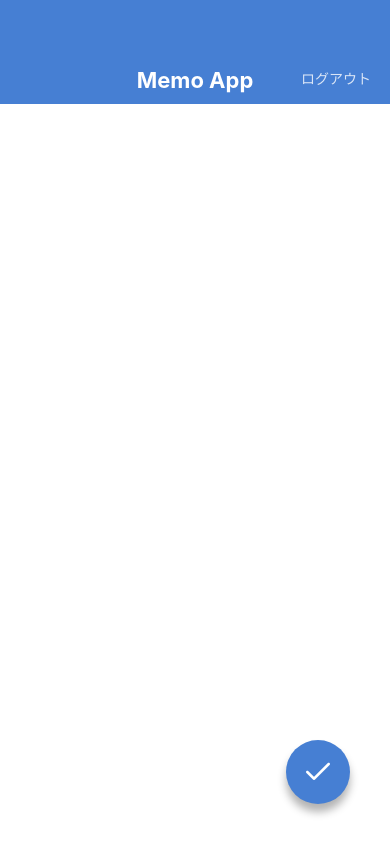
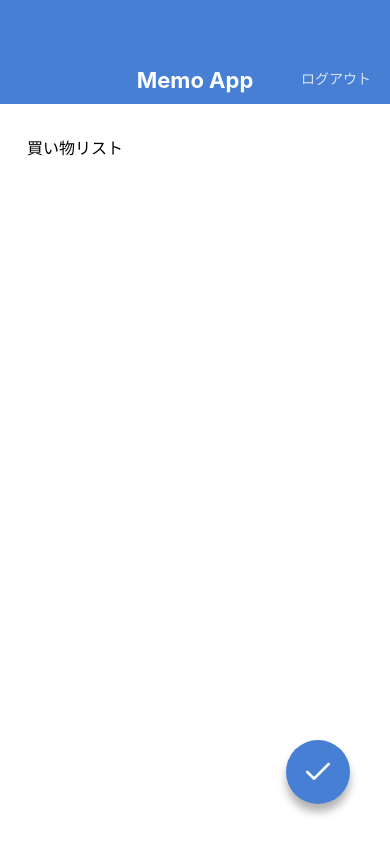
Before and after one commit to tono7/MemoApp, a React Native app: screen / in a window 390 px wide. Built offline with nearby package versions, Linux system fonts and the light colour scheme.

Commit message:
Replace KeyboardAvoidingView to KeyboardSafeView

```diff
--- a/App.jsx
+++ b/App.jsx
@@ -7,6 +7,6 @@ import MemoDetailScreen from './src/screens/MemoDetailScreen';
 
 export default function App() {
   return (
-    <MemoCreateScreen />
+    <MemoEditScreen />
   );
 }
--- /dev/null
+++ b/src/components/KeyboardSafeView.jsx
@@ -0,0 +1,73 @@
+import React, { useRef, useState, useEffect } from 'react';
+import {
+  Keyboard, Dimensions, Animated, ViewPropTypes,
+} from 'react-native';
+import { node } from 'prop-types';
+
+export default function KeyboardSafeView({ children, style }) {
+  const initialViewHeight = useRef(null);
+  const animatedViewHeight = useRef(null);
+  const [viewHeight, setViewHeight] = useState(null);
+
+  useEffect(() => {
+    Keyboard.addListener('keyboardDidShow', handleShow);
+    Keyboard.addListener('keyboardDidHide', handleHide);
+    return () => {
+      Keyboard.removeListener('keyboardDidShow', handleShow);
+      Keyboard.removeListener('keyboardDidHide', handleHide);
+    };
+  }, []);
+
+  useEffect(() => {
+    if ([initialViewHeight, animatedViewHeight, viewHeight].some((val) => val === null)) { return; }
+    // height is not supported with useNativeDriver: true
+    // https://github.com/react-native-community/react-native-modal/issues/163
+    if (viewHeight === initialViewHeight.current) {
+      Animated.timing(animatedViewHeight.current,
+        { toValue: initialViewHeight.current, duration: 300, useNativeDriver: false }).start();
+    } else {
+      Animated.timing(animatedViewHeight.current,
+        { toValue: viewHeight, duration: 300, useNativeDriver: false }).start();
+    }
+  }, [viewHeight]);
+
+  const handleShow = ({ endCoordinates }) => {
+    if (endCoordinates.height && initialViewHeight.current) {
+      const keyboardHeight = Dimensions.get('window').height - endCoordinates.screenY;
+      setViewHeight(initialViewHeight.current - keyboardHeight);
+    }
+  };
+
+  const handleHide = () => {
+    setViewHeight(initialViewHeight.current);
+  };
+
+  const handleLayout = ({ nativeEvent }) => {
+    if (!initialViewHeight.current) {
+      const { height } = nativeEvent.layout;
+      // keep viewHeight as null not to trigger useEffect on mounting.
+      // Don't do this: setViewHeight(height);
+      initialViewHeight.current = height;
+      animatedViewHeight.current = new Animated.Value(height);
+    }
+  };
+
+  const animatedStyle = viewHeight ? {
+    height: animatedViewHeight.current,
+    flex: 0,
+  } : {};
+  return (
+    <Animated.View style={[style, animatedStyle]} onLayout={handleLayout}>
+      {children}
+    </Animated.View>
+  );
+}
+
+KeyboardSafeView.propTypes = {
+  children: node.isRequired,
+  style: ViewPropTypes.style,
+};
+
+KeyboardSafeView.defaultProps = {
+  style: null,
+};
--- a/src/screens/MemoCreateScreen.jsx
+++ b/src/screens/MemoCreateScreen.jsx
@@ -3,16 +3,17 @@ import {View, TextInput, StyleSheet, KeyboardAvoidingView } from 'react-native';
 
 import AppBar from "../components/AppBar";
 import CircleButton from "../components/CircleButton";
+import KeyboardSafeView from "../components/KeyboardSafeView";
 
 export default function MemoCreateScreen() {
     return (
-        <KeyboardAvoidingView style={styles.container} behavior="height">
+        <KeyboardSafeView style={styles.container} >
             <AppBar />
             <View style={styles.inputcontainer}>
                 <TextInput value="" multiline style={styles.input} />
             </View>
             <CircleButton name="check" />
-        </KeyboardAvoidingView>
+        </KeyboardSafeView>
     );
 }
 
--- a/src/screens/MemoEditScreen.jsx
+++ b/src/screens/MemoEditScreen.jsx
@@ -3,16 +3,17 @@ import {View, TextInput, StyleSheet, KeyboardAvoidingView } from 'react-native';
 
 import AppBar from "../components/AppBar";
 import CircleButton from "../components/CircleButton";
+import KeyboardSafeView from "../components/KeyboardSafeView";
 
 export default function MemoEditScreen() {
     return (
-        <KeyboardAvoidingView style={styles.container} behavior="height">
+        <KeyboardSafeView style={styles.container}>
             <AppBar />
             <View style={styles.inputcontainer}>
                 <TextInput value="買い物リスト" multiline style={styles.input} />
             </View>
             <CircleButton name="check" />
-        </KeyboardAvoidingView>
+        </KeyboardSafeView>
     );
 }
 
```
